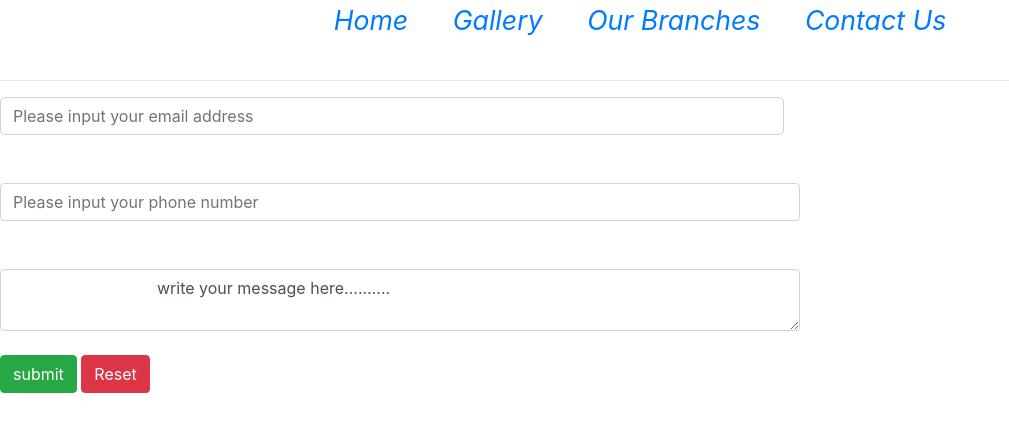
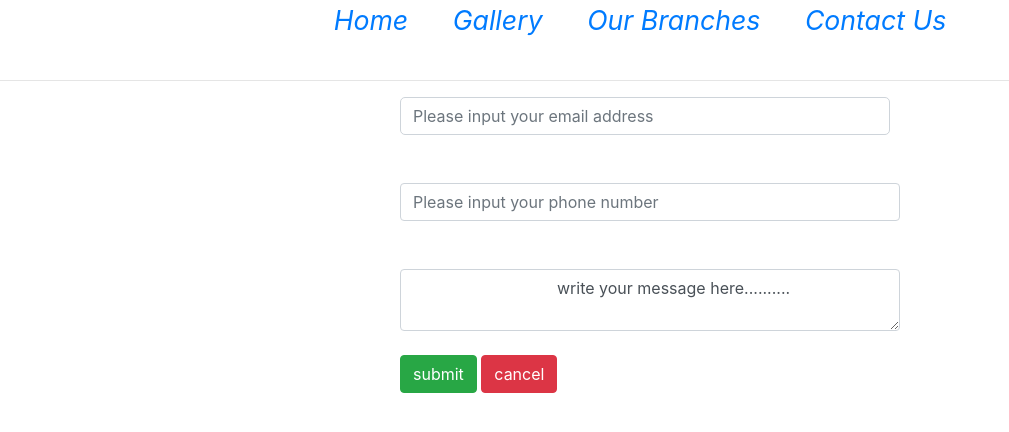
Before and after one commit to cornel-kim/octoberflask, a Flask app: page /contact in a window 1280 px wide. Shown: the top 432 px of the page, without its empty margins (0-1009 px from the left). Run offline with Flask 2, Linux system fonts and the light colour scheme; parts of the project's set-up code (start-up, migrations or seed data) failed here and were passed over; some libraries are stand-ins or nearby versions.

Commit message:
first commit

```diff
--- a/templates/contact.html
+++ b/templates/contact.html
@@ -5,6 +5,10 @@
 	<link rel="stylesheet" type="text/css" href="../static/css/style.css">
 	<link rel="stylesheet" href="https://stackpath.bootstrapcdn.com/bootstrap/4.3.1/css/bootstrap.min.css" integrity="sha384-ggOyR0iXCbMQv3Xipma34MD+dH/1fQ784/j6cY/iJTQUOhcWr7x9JvoRxT2MZw1T" crossorigin="anonymous">
 	<style type="text/css">
+		form{
+		max-width:1000px;
+		padding-left:400px;
+		padding-right:100px;}
 
 	</style>
 </head>
@@ -24,7 +28,7 @@
 				write your message here..........
 			</textarea><br>
 			<input type="submit" class="btn btn-success" name="submit" value="submit" >
-			<input type="reset" class="btn btn-danger"name="Cancel" class="cancel">
+			<input type="reset" class="btn btn-danger"name="Cancel" value="cancel">
 
 		</fieldset>
 	</form>
```
